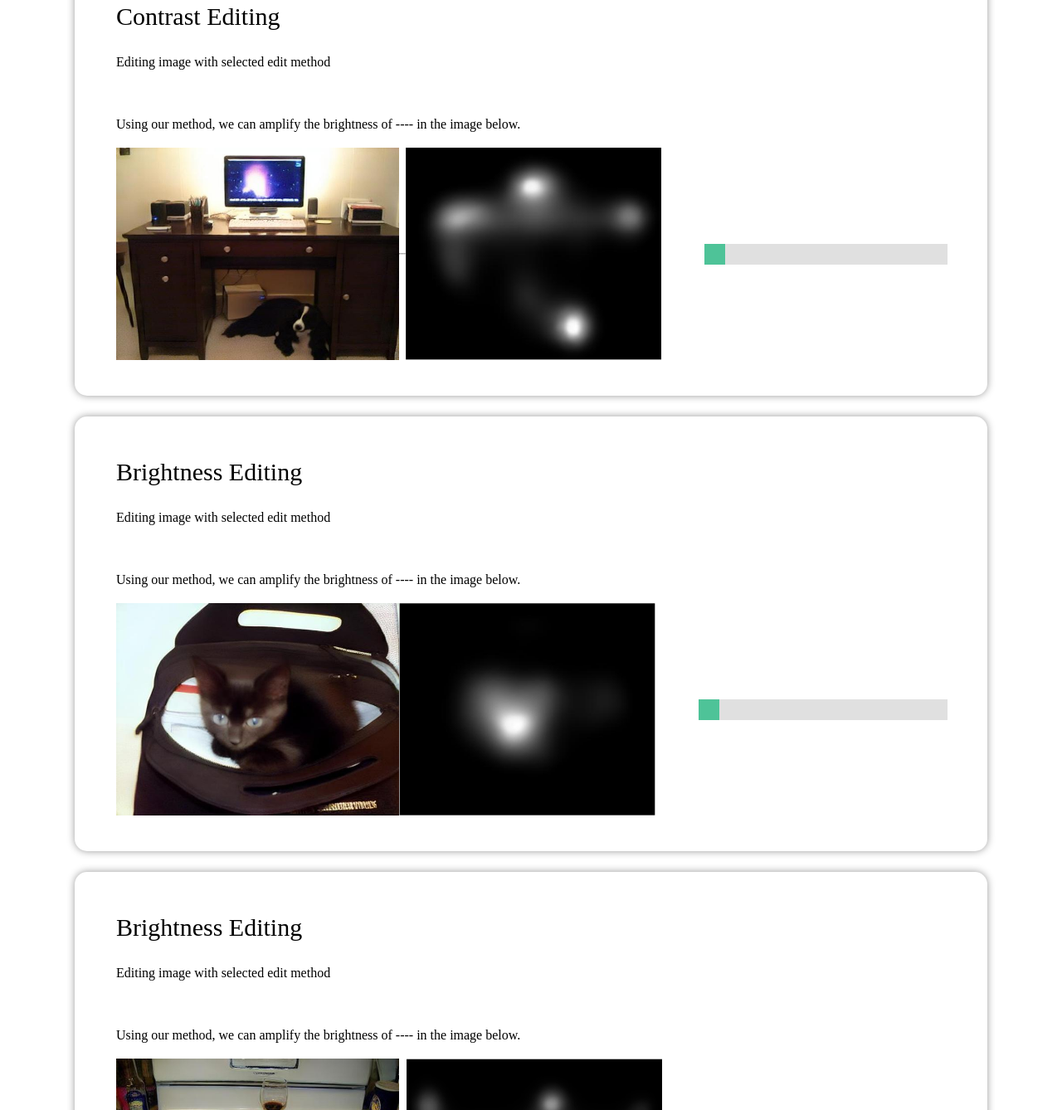
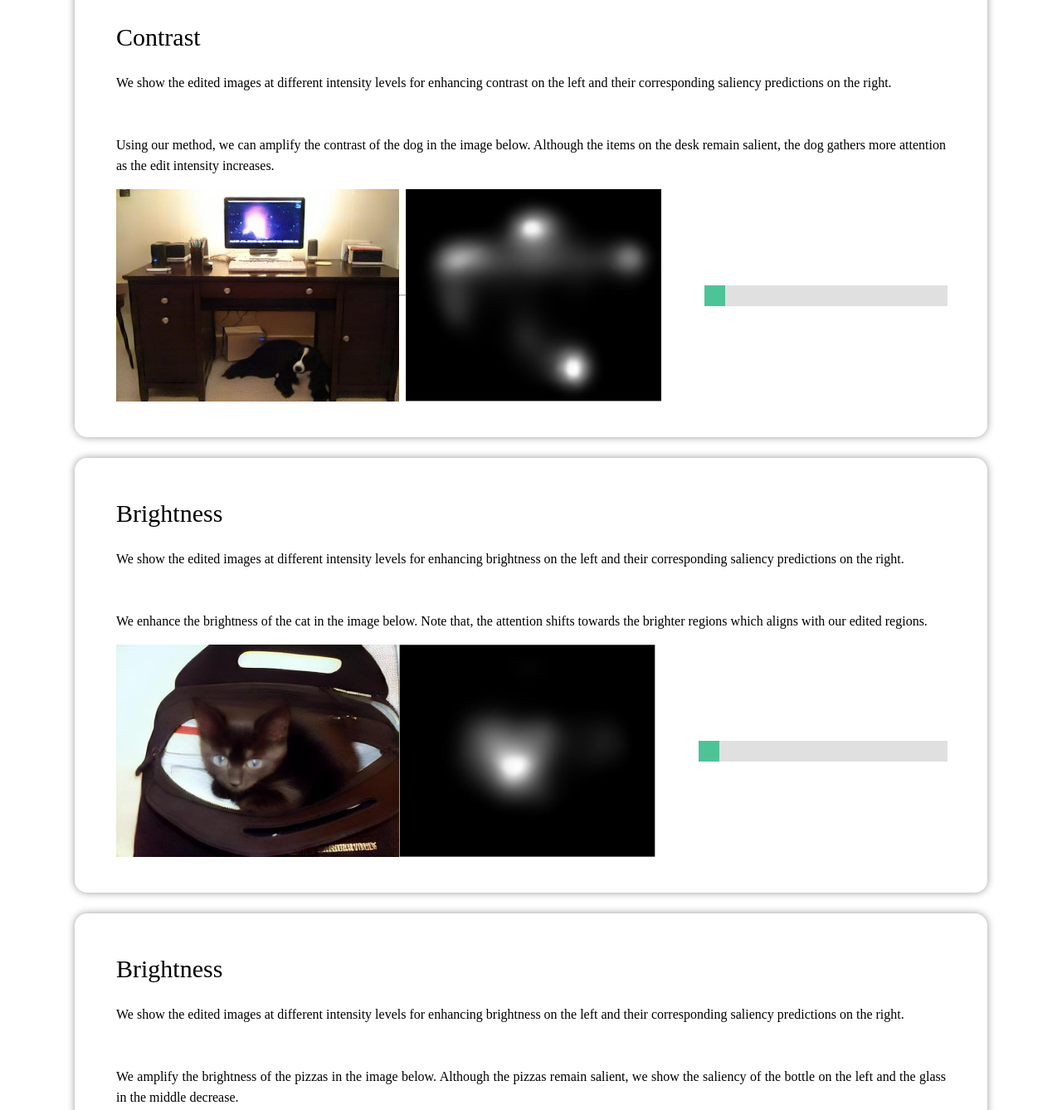
Before and after one commit to saliencyindiffusion/saliencyindiffusion.github.io, a plain HTML site: page docs/index.html in a window 1280 px wide. Shown: the part 1127-2465 px from the top of the page at 83% size. Drawn offline with Linux system fonts and the light colour scheme.

Commit message:
Add files via upload

```diff
--- a/docs/index.html
+++ b/docs/index.html
@@ -34,7 +34,7 @@
 <div class="content"> -->
 
 <div class="content">
-  <h2 style="text-align:center;">Abstract</h2>
+  <h2 style="text-align:center;">Editing</h2>
   <p>Saliency is influenced by contrast, brightness, and color as evidenced by cognitive studies on human visual attention.  Our work involves controlled edits to these photometric properties, allowing us to control and interpret the model's saliency prediction in response to such edits.  We focus on photometric edits that enhance the saliency of the most salient region that corresponds to a word from the prompt. We provide two examples for each edit in the following sections. Please use the sliders on the right to see the generated image edits and their saliency maps.
   </p>
 </div>
@@ -47,13 +47,13 @@
 
 
   <h2>Contrast</h2>
-  <p>We show the edited images at different intensity levels for on the left and their corresponding saliency predictions on the right.
+  <p>We show the edited images at different intensity levels for enhancing contrast on the left and their corresponding saliency predictions on the right.
 </p>
 
 
      <br>
 
-    <p> Using our method, we can amplify the contrast of the object that man is holding in the image below.
+    <p> Using our method, we amplify the contrast of the object that man is holding in the image below. Observe the shift in saliency towards the region with high contrast. Our model is able to enhance saliency on the edited region.
        </p>
     <div class="cat-hat-main">
 
@@ -70,13 +70,13 @@
 </div>
 <div class="content">
 
-  <h2>Contrast Editing</h2>
-  <p>Editing image with selected edit method </p>
+  <h2>Contrast </h2>
+  <p>We show the edited images at different intensity levels for enhancing contrast on the left and their corresponding saliency predictions on the right.  </p>
 
 
      <br>
 
-    <p> Using our method, we can amplify the brightness of ---- in the image below.
+    <p> Using our method, we can amplify the contrast of the dog in the image below. Although the items on the desk remain salient, the dog gathers more attention as the edit intensity increases.
        </p>
     <div class="cat-hat-main">
 
@@ -94,13 +94,13 @@
 </div>
 <div class="content">
 
-  <h2>Brightness Editing</h2>
-  <p>Editing image with selected edit method </p>
+  <h2>Brightness </h2>
+  <p>We show the edited images at different intensity levels for enhancing brightness on the left and their corresponding saliency predictions on the right.  </p>
 
 
      <br>
 
-    <p> Using our method, we can amplify the brightness of ---- in the image below.
+    <p> We enhance the brightness of the cat in the image below. Note that, the attention shifts towards the brighter regions which aligns with our edited regions.
        </p>
     <div class="cat-hat-main">
 
@@ -117,13 +117,13 @@
 </div>
 <div class="content">
 
-  <h2>Brightness Editing</h2>
-  <p>Editing image with selected edit method </p>
+  <h2>Brightness </h2>
+  <p>We show the edited images at different intensity levels for enhancing brightness on the left and their corresponding saliency predictions on the right.  </p>
 
 
      <br>
 
-    <p> Using our method, we can amplify the brightness of ---- in the image below.
+    <p> We amplify the brightness of the pizzas in the image below. Although the pizzas remain salient, we show the saliency of the bottle on the left and the glass in the middle decrease.
        </p>
     <div class="cat-hat-main">
 
@@ -141,12 +141,12 @@
 <div class="content">
 
   <h2>Color Editing</h2>
-  <p>Editing image with selected edit method </p>
+  <p>We show the edited images at different intensity levels for changing the color of the selected region to pink on the left and their corresponding saliency predictions on the right.  </p>
 
 
      <br>
 
-    <p> Using our method, we can amplify the brightness of ---- in the image below.
+    <p> Using our method, we change the color of the toy sitting on the chair in the image below. The attention on the face of the toy increases parallel to the  edited color intensity.
        </p>
     <div class="cat-hat-main">
 
@@ -164,12 +164,12 @@
 <div class="content">
 
   <h2>Color Editing</h2>
-  <p>Editing image with selected edit method </p>
+  <p>We show the edited images at different intensity levels for changing the color of the selected region to green on the left and their corresponding saliency predictions on the right.  </p>
 
 
      <br>
 
-    <p> Using our method, we can amplify the brightness of ---- in the image below.
+    <p> We change the color of traffic lights to green in the image below. Observe that, the saliency disperses towards the edited region.
        </p>
     <div class="cat-hat-main">
 
```
